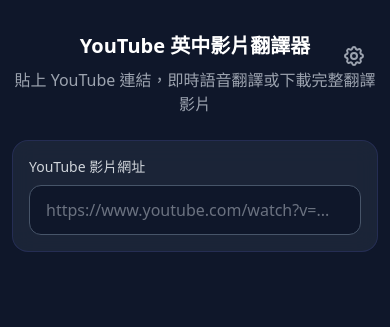
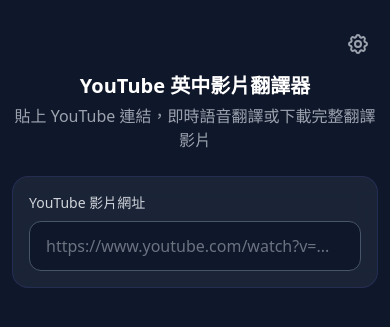
Before and after one commit to waltho1123-cloud/youtube-translator, a Flask app: page / in a window 390 px wide. Shown: the top 327 px of the page. Run offline with Flask 3, Linux system fonts and the light colour scheme; some libraries are stand-ins or nearby versions.

Commit message:
Fix mobile header: move auth buttons to separate row above title
Co-Authored-By: Claude Opus 4.6 (1M context) <noreply@anthropic.com>

```diff
--- a/templates/index.html
+++ b/templates/index.html
@@ -86,9 +86,9 @@
 
 <main class="w-full max-w-3xl space-y-6">
     <!-- Header -->
-    <div class="text-center space-y-2 relative">
-        <!-- Auth & Settings buttons -->
-        <div class="absolute right-0 top-0 flex items-center gap-2">
+    <div class="space-y-2">
+        <!-- Auth & Settings bar -->
+        <div class="flex justify-end items-center gap-2">
             <!-- Google Login button container (logged-out) -->
             <div id="googleLoginBtn" class="hidden"></div>
             <!-- User info (logged-in) -->
@@ -98,7 +98,7 @@
                 <button onclick="doLogout()" class="text-xs text-gray-500 hover:text-white ml-1">登出</button>
             </div>
             <button id="settingsBtn" onclick="toggleSettings()"
-                    class="p-3 text-gray-400 hover:text-white transition-colors"
+                    class="p-2 text-gray-400 hover:text-white transition-colors"
                     title="API Key 設定">
                 <svg class="w-6 h-6" fill="none" stroke="currentColor" viewBox="0 0 24 24">
                     <path stroke-linecap="round" stroke-linejoin="round" stroke-width="2"
@@ -107,8 +107,10 @@
                 </svg>
             </button>
         </div>
-        <h1 class="text-xl sm:text-2xl md:text-3xl font-bold text-white">YouTube 英中影片翻譯器</h1>
-        <p class="text-gray-400">貼上 YouTube 連結，即時語音翻譯或下載完整翻譯影片</p>
+        <div class="text-center">
+            <h1 class="text-xl sm:text-2xl md:text-3xl font-bold text-white">YouTube 英中影片翻譯器</h1>
+            <p class="text-gray-400 mt-1">貼上 YouTube 連結，即時語音翻譯或下載完整翻譯影片</p>
+        </div>
     </div>
 
     <!-- Settings Modal -->
```
